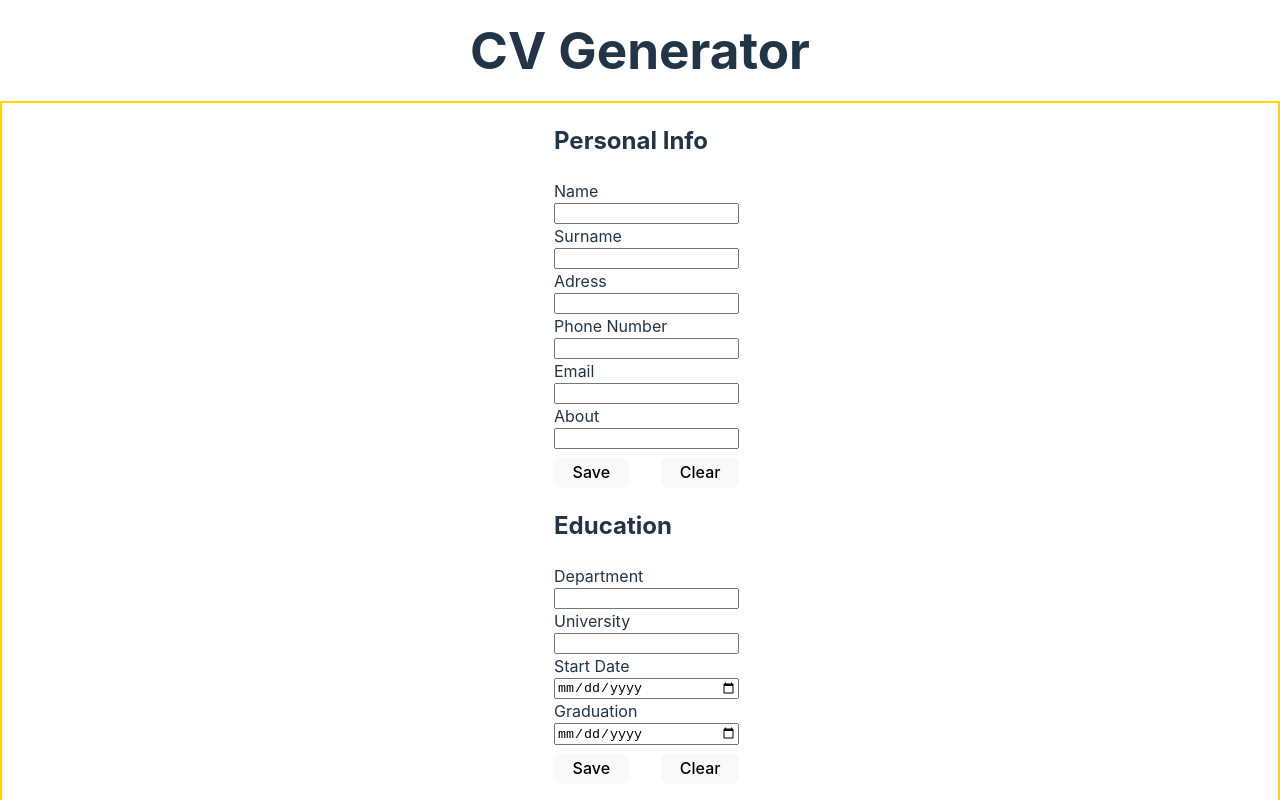
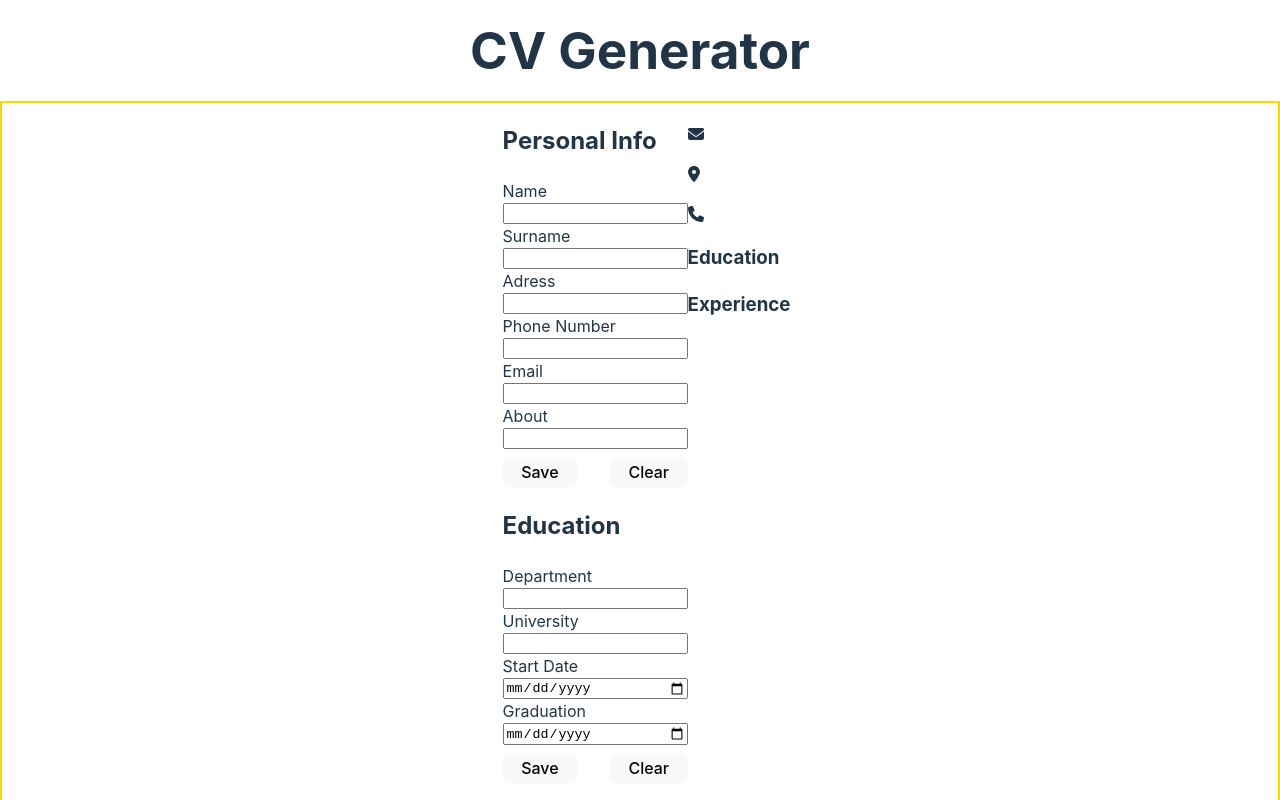
Before and after one commit to mbdeviant/resume-generator, a React (Vite) app: page / in a window 1280 px wide. Shown: the top 800 px of the page. Built offline with nearby package versions, Linux system fonts and the light colour scheme.

Commit message:
render preview components in one component

```diff
--- a/src/components/CVPreview/Preview.jsx
+++ b/src/components/CVPreview/Preview.jsx
@@ -1,3 +1,13 @@
+import EducationPreview from "./EducationPreview";
+import ExperiencePreview from "./ExperiencePreview";
+import PersonalPreview from "./PersonalPreview";
+
 export default function Preview() {
-  return <div className="preview"></div>;
+  return (
+    <section className="preview" aria-label="cv preview">
+      <PersonalPreview />
+      <EducationPreview />
+      <ExperiencePreview />
+    </section>
+  );
 }
```
